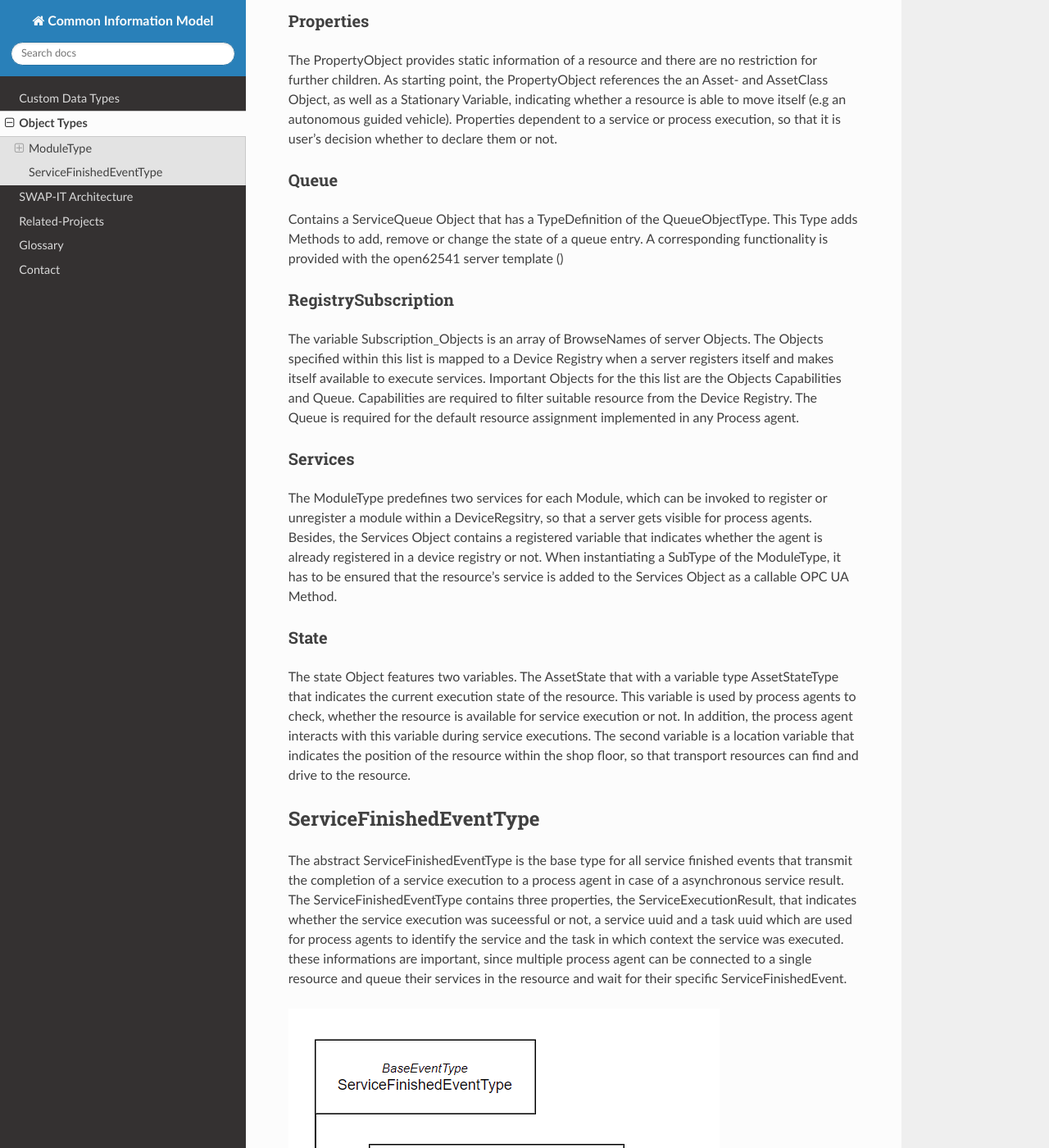
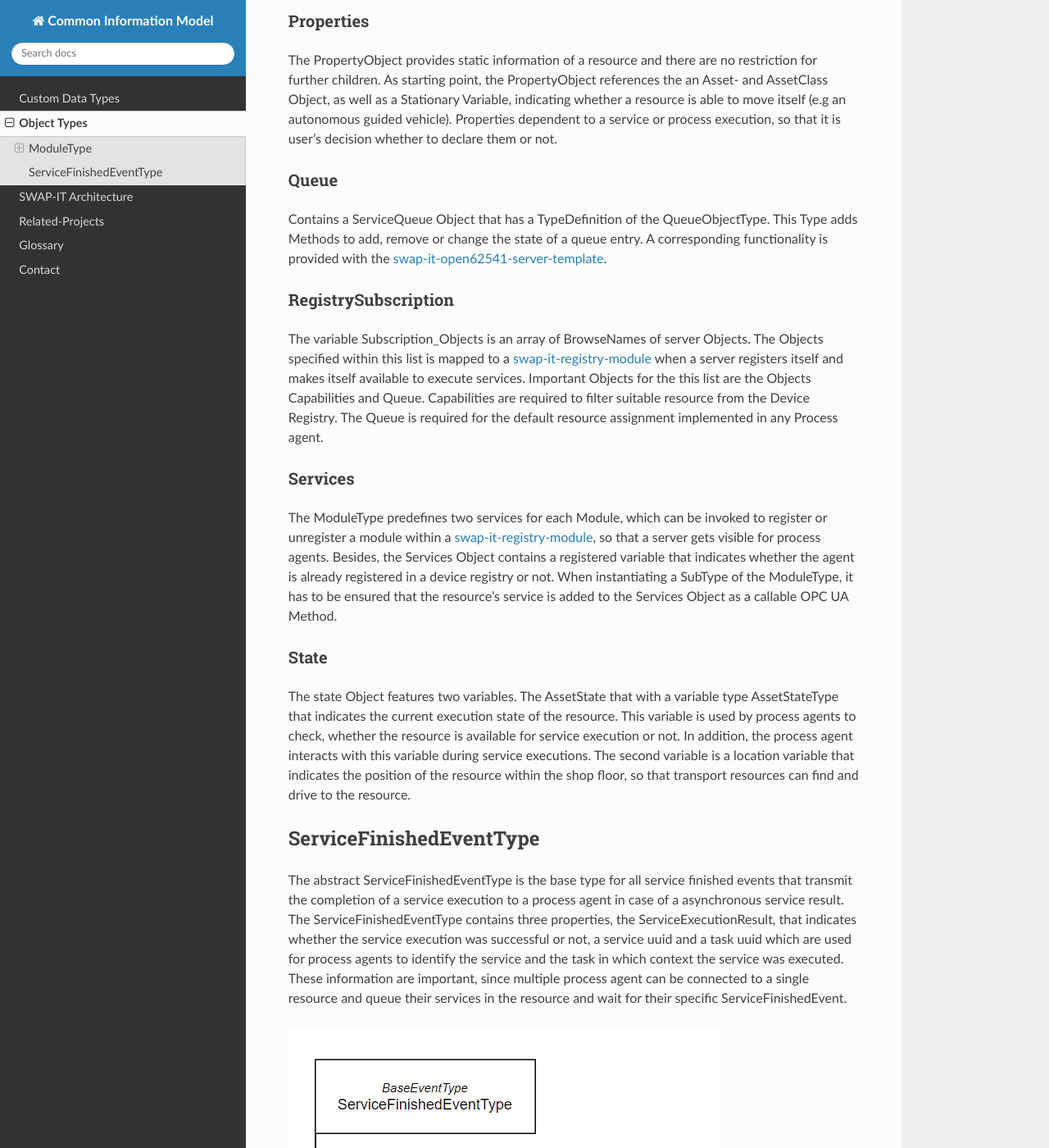
Before and after one commit to FraunhoferIOSB/swap-it-common-information-model, a Sphinx documentation site: the page built from documentation/source/object_types.rst, in a window 1280 px wide and 1400 px high, scrolled down 1048 px. Shown: the whole window at 82% size. Built offline with Sphinx 7.4.7 and the Read the Docs theme 3.1.0, drawn with Linux system fonts in a browser that asks for light colours.

Commit message:
feat(documentation): correct typos, add links to related projects

```diff
--- a/documentation/source/object_types.rst
+++ b/documentation/source/object_types.rst
@@ -38,19 +38,19 @@ Queue
 ..........
 
 Contains a ServiceQueue Object that has a TypeDefinition of the QueueObjectType. This Type adds Methods to add, remove or change the
-state of a queue entry. A corresponding functionality is provided with the open62541 server template ()
+state of a queue entry. A corresponding functionality is provided with the `swap-it-open62541-server-template <https://github.com/FraunhoferIOSB/swap-it-open62541-server-template>`_.
 
 RegistrySubscription
 ....................
 
-The variable Subscription_Objects is an array of BrowseNames of server Objects. The Objects specified within this list is mapped to a Device Registry
+The variable Subscription_Objects is an array of BrowseNames of server Objects. The Objects specified within this list is mapped to a `swap-it-registry-module <https://github.com/FraunhoferIOSB/swap-it-registry-module>`_
 when a server registers itself and makes itself available to execute services. Important Objects for the this list are the Objects Capabilities and Queue.
 Capabilities are required to filter suitable resource from the Device Registry. The Queue is required for the default resource assignment implemented in any Process agent.
 
 Services
 ..........
 
-The ModuleType predefines two services for each Module, which can be invoked to register or unregister a module within a DeviceRegsitry,
+The ModuleType predefines two services for each Module, which can be invoked to register or unregister a module within a `swap-it-registry-module <https://github.com/FraunhoferIOSB/swap-it-registry-module>`_,
 so that a server gets visible for process agents. Besides, the Services Object contains a registered variable that indicates whether the agent is already registered in a device registry or not.
 When instantiating a SubType of the ModuleType, it has to be ensured that the resource's
 service is added to the Services Object as a callable OPC UA Method.
@@ -64,8 +64,8 @@ of the resource within the shop floor, so that transport resources can find and
 ServiceFinishedEventType
 ----------------------------------
 The abstract ServiceFinishedEventType is the base type for all service finished events that transmit the completion of a service execution to a process agent in case of a asynchronous service result.
-The ServiceFinishedEventType contains three properties, the ServiceExecutionResult, that indicates whether the service execution was suceessful or not, a service uuid and a task uuid which are used for process agents to identify
-the service and the task in which context the service was executed. these informations are important, since multiple process agent can be connected to a single resource and queue their services in the resource and wait for their specific
+The ServiceFinishedEventType contains three properties, the ServiceExecutionResult, that indicates whether the service execution was successful or not, a service uuid and a task uuid which are used for process agents to identify
+the service and the task in which context the service was executed. These information are important, since multiple process agent can be connected to a single resource and queue their services in the resource and wait for their specific
 ServiceFinishedEvent.
 
 .. figure:: /images/event.PNG
```
